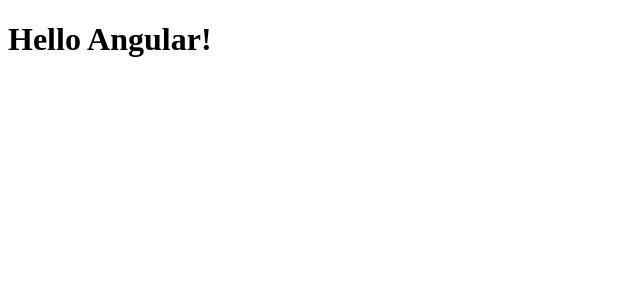
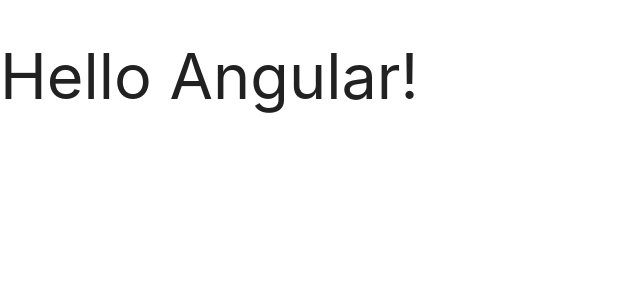
Before and after one commit to lichRuslan/Diploma, an Angular app in the folder client/: page / in a window 1280 px wide. Shown: the top 300 px of the page, without its empty margins (0-640 px from the left). Built offline with nearby package versions, Linux system fonts and the light colour scheme.

Commit message:
Делаю настройки темы (кое что возможно не правельно)

```diff
--- a/client/package.json
+++ b/client/package.json
@@ -20,6 +20,7 @@
     "@angular/platform-browser-dynamic": "~7.2.0",
     "@angular/router": "~7.2.0",
     "core-js": "^2.5.4",
+    "materialize-css": "^1.0.0-rc.2",
     "rxjs": "~6.3.3",
     "tslib": "^1.9.0",
     "zone.js": "~0.8.26"
--- a/client/src/main.ts
+++ b/client/src/main.ts
@@ -3,6 +3,8 @@
 
 import { AppModule } from './app/app.module';
 import { environment } from './environments/environment';
+
+import 'materialize-css/dist/js/materialize.js'
 
 if (environment.production) {
   enableProdMode();
--- a/client/src/styles.css
+++ b/client/src/styles.css
@@ -1 +1,2 @@
-/* You can add global styles to this file, and also import other style files */
+@import "~materialize-css/dist/css/materialize.min.css";
+@import "theme/styles.min.css";
--- a/package.json
+++ b/package.json
@@ -33,6 +33,7 @@
     "cors": "^2.8.5",
     "express": "^4.16.4",
     "jsonwebtoken": "^8.5.0",
+    "materialize-css": "^1.0.0-rc.2",
     "moment": "^2.24.0",
     "mongoose": "^5.4.16",
     "morgan": "^1.9.1",
```
Also changed, not shown: client/src/theme/styles.min.css (added, +1 -0 lines), 2 other files (tests, documents, lock files or other folders).
